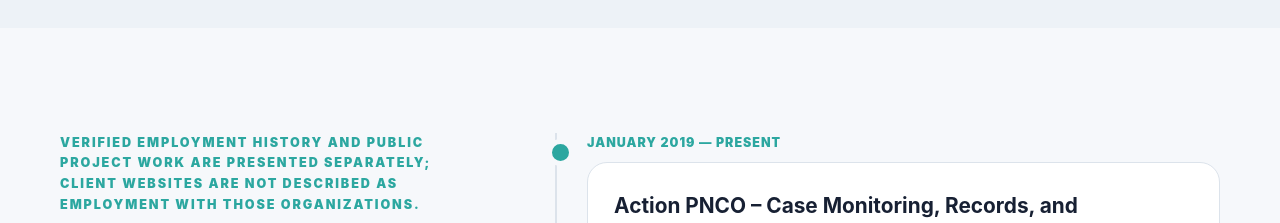
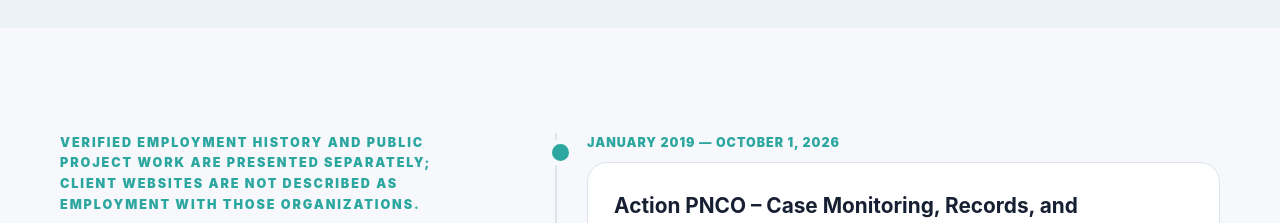
Before and after one commit to Alcalds/Alcalds.github.io, a plain HTML site: page index.html in a window 1280 px wide. Shown: the part 10220-10443 px from the top of the page. Drawn offline with Linux system fonts and the light colour scheme.

Commit message:
Update timeline date in index.html

```diff
--- a/index.html
+++ b/index.html
@@ -516,7 +516,7 @@
 </div>
 <div class="timeline reveal">
 <article class="timeline-item">
-<div class="timeline-date">January 2019 — Present</div>
+<div class="timeline-date">January 2019 — October 1, 2026</div>
 <div class="timeline-body">
 <h3>Action PNCO – Case Monitoring, Records, and Administrative Support</h3>
 <p class="timeline-company">Philippine National Police</p>
```
